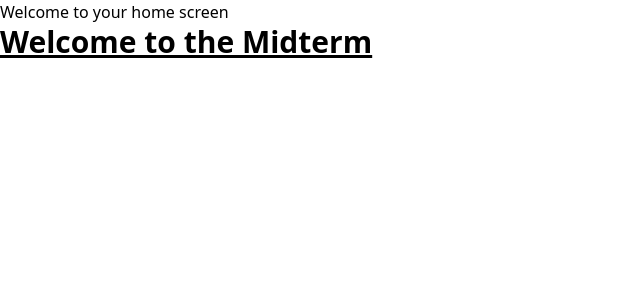
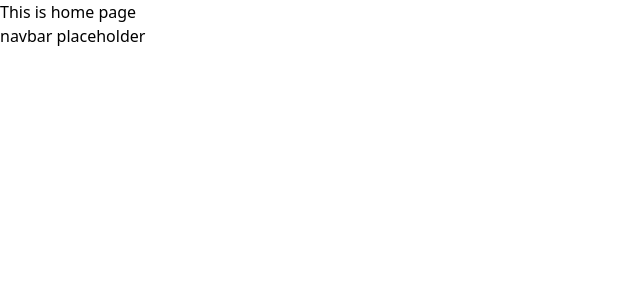
Before and after one commit to pswu11/camp10-midterm, a React (Vite) app: page / in a window 1280 px wide. Shown: the top 300 px of the page, without its empty margins (0-640 px from the left). Built offline with nearby package versions, Linux system fonts and the light colour scheme.

Commit message:
add rootlayout

```diff
--- /dev/null
+++ b/src/layouts/RootLayout.tsx
@@ -0,0 +1,10 @@
+import { Outlet } from "react-router-dom";
+
+export function RootLayout() {
+  return (
+    <div>
+      <Outlet />
+      <div>navbar placeholder</div>
+    </div>
+  )
+}
--- a/src/main.tsx
+++ b/src/main.tsx
@@ -1,79 +1,81 @@
-import React from "react";
-import ReactDOM from "react-dom/client";
-import "./index.css";
-import { QueryClient, QueryClientProvider } from "@tanstack/react-query";
-import { ReactQueryDevtools } from "@tanstack/react-query-devtools";
-import {
-  createBrowserRouter,
-  RouterProvider,
-} from "react-router-dom";
-import { SelectSeat } from "./pages/SelectSeat";
-import { Moviedetails } from "./pages/Moviedetails";
-import { Cast } from "./pages/Cast";
-import { SelectTime } from "./pages/SelectTime";
-import { Ticket } from "./pages/Ticket";
-import { Root } from "./pages/Root";
-import { Genres } from "./pages/Genres";
-import { Movies } from "./pages/Movies";
-import { Bookmarks } from "./pages/Bookmarks";
-import { Login } from "./pages/Login";
+import React from 'react';
+import ReactDOM from 'react-dom/client';
+import './index.css';
+import { QueryClient, QueryClientProvider } from '@tanstack/react-query';
+import { ReactQueryDevtools } from '@tanstack/react-query-devtools';
+import { createBrowserRouter, RouterProvider } from 'react-router-dom';
+import { SelectSeat } from './pages/SelectSeat';
+import { MovieDetails } from './pages/Moviedetails';
+import { Cast } from './pages/Cast';
+import { SelectTime } from './pages/SelectTime';
+import { Ticket } from './pages/Ticket';
+import { RootLayout } from './layouts/RootLayout';
+import { Genres } from './pages/Genres';
+import { Movies } from './pages/Movies';
+import { Bookmarks } from './pages/Bookmarks';
+import { Login } from './pages/Login';
+import { Home } from './pages/Home';
 
 const router = createBrowserRouter([
   {
-    path: "/",
-    element: <Root />
+    path: '/',
+    element: <RootLayout />,
+    children: [
+      {
+        path: '/',
+        element: <Home />,
+        index: true,
+      },
+      {
+        path: 'movies',
+        element: <Movies />,
+        children: [
+          {
+            path: ':MovieId',
+            element: <MovieDetails />,
+            children: [
+              {
+                path: 'cast',
+                element: <Cast />,
+              },
+              {
+                path: 'select-time',
+                element: <SelectTime />,
+              },
+              {
+                path: 'select-seat',
+                element: <SelectSeat />,
+              },
+              {
+                path: 'ticket',
+                element: <Ticket />,
+              },
+            ],
+          },
+        ],
+      },
+      {
+        path: 'bookmarks',
+        element: <Bookmarks />,
+      },
+    ],
   },
   {
-    path: "genre",
+    path: 'genres',
     element: <Genres />,
   },
   {
-    path: "movies",
-    element: <Movies />,
-    children: [
-      {
-        path: ":Moviedetails",
-        element: <Moviedetails />,
-        children: [
-          {
-            path: "cast",
-            element: <Cast />,
-          },
-          {
-            path: "select-time",
-            element: <SelectTime />,
-          },
-          {
-            path: "select-seat",
-            element: <SelectSeat />
-          },
-          {
-            path: "ticket",
-            element: <Ticket />
-          },
-        ]
-      },
-    ]
+    path: 'login',
+    element: <Login />,
   },
-  {
-    path: "bookmarks",
-    element: <Bookmarks />
-  },
-  {
-    path: "login",
-    element: <Login />
-  },
-
-
 ]);
 
 const queryClient = new QueryClient();
 
-ReactDOM.createRoot(document.getElementById("root") as HTMLElement).render(
+ReactDOM.createRoot(document.getElementById('root') as HTMLElement).render(
   <React.StrictMode>
     <QueryClientProvider client={queryClient}>
       <RouterProvider router={router} />
-      <h1 className="text-3xl font-bold underline">Welcome to the Midterm</h1>
       <ReactQueryDevtools initialIsOpen={false} />
     </QueryClientProvider>
   </React.StrictMode>
--- /dev/null
+++ b/src/pages/Home.tsx
@@ -0,0 +1,7 @@
+export function Home() {
+  return (
+    <div>
+      This is home page
+    </div>
+  )
+}
--- a/src/pages/Moviedetails.tsx
+++ b/src/pages/Moviedetails.tsx
@@ -1,6 +1,6 @@
 // import {useLoaderData} from "react-router-dom"
 // probably going to need this
 
-export function Moviedetails() {
+export function MovieDetails() {
   return <p>Here you see movie details</p>;
 }
--- a/src/pages/Root.tsx
+++ /dev/null
@@ -1,3 +0,0 @@
-export function Root() {
-  return <p>Welcome to your home screen</p>;
-}
```
